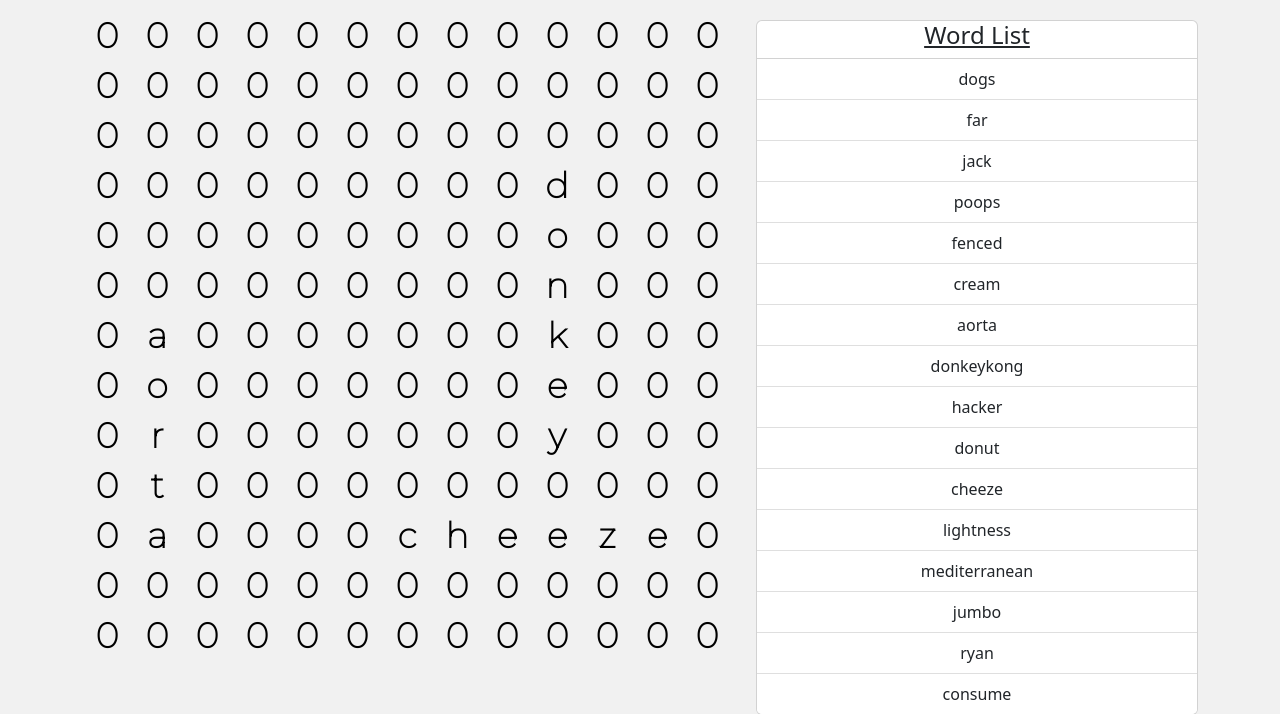
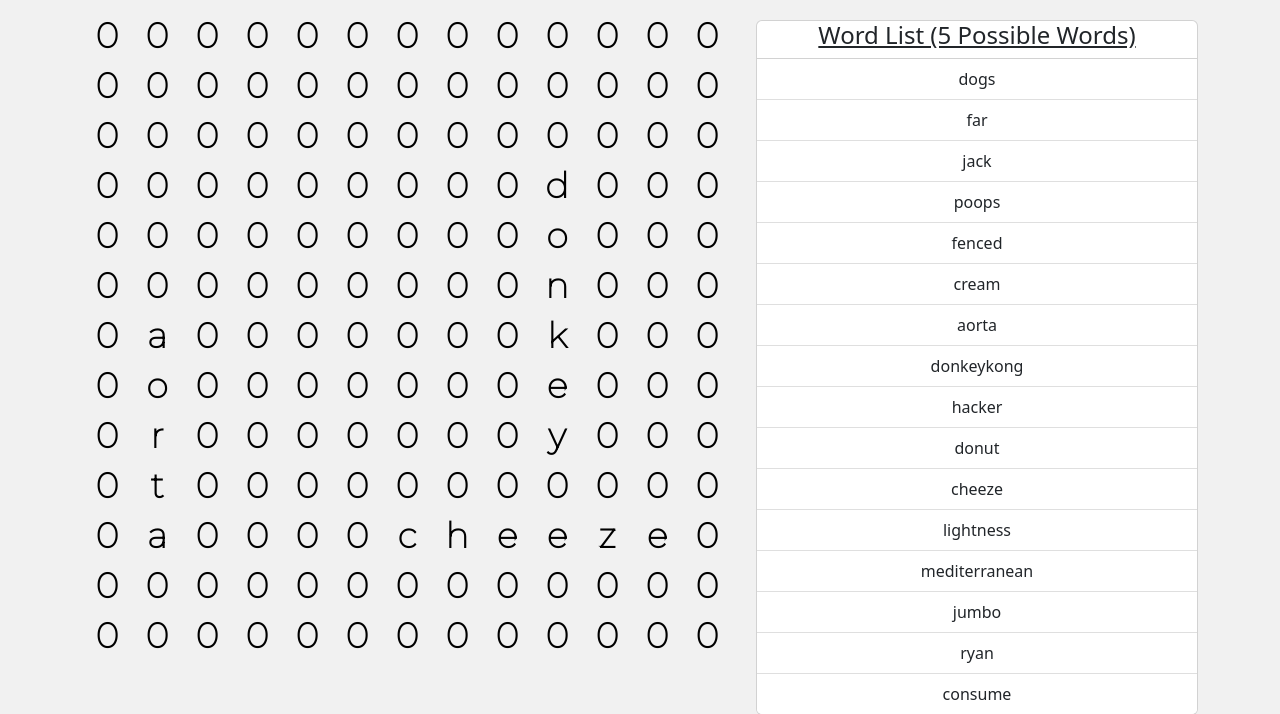
Before and after one commit to kevinolson1836/hackathon, a Flask app: page / in a window 1280 px wide. Shown: the part 50-764 px from the top of the page. Run offline with Flask 2, Linux system fonts and the light colour scheme; some libraries are stand-ins or nearby versions.

Commit message:
Updated word list title

```diff
--- a/templates/index.html
+++ b/templates/index.html
@@ -75,7 +75,7 @@
             </div>
             <div id="wordList" class="col">
                 <div class="card" style="width: auto; margin-top: 20px;">
-                    <h4 style="text-decoration: underline;">Word List</h4>
+                    <h4 style="text-decoration: underline;">Word List (5 Possible Words)</h4>
                     <ul class="list-group list-group-flush">
                         <li class="list-group-item">dogs</li>
                         <li class="list-group-item">far</li>
```
